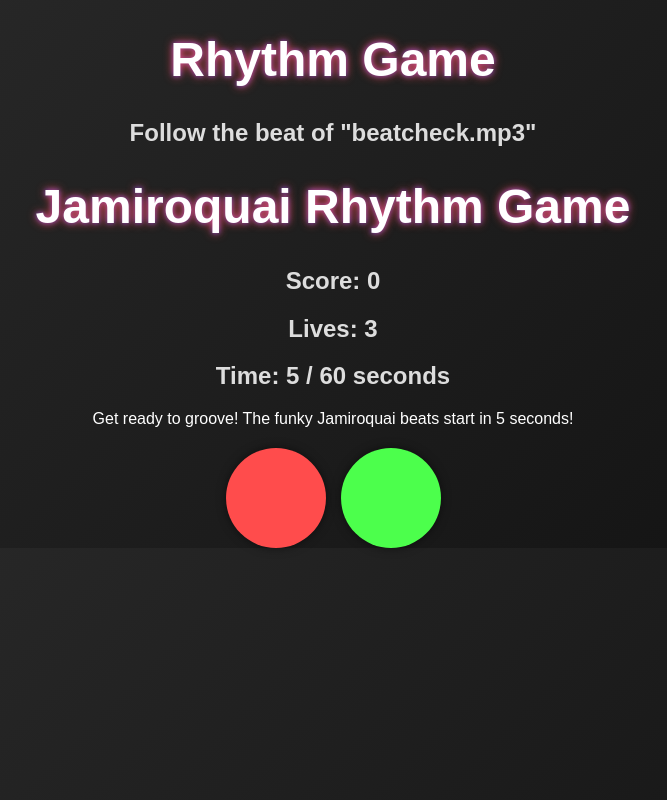
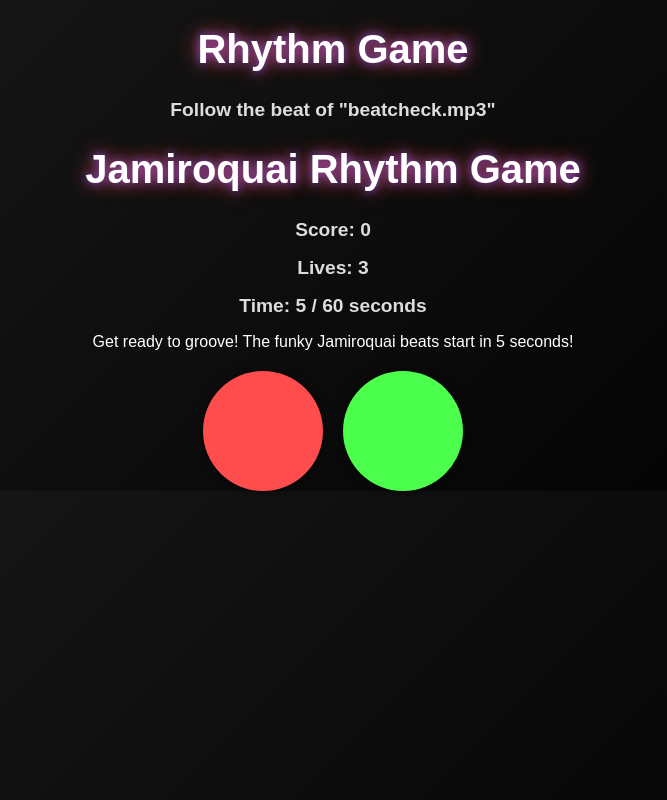
Before and after one commit to Ianropke/rytme, a React (Create React App) app: page / in a window 1280 px wide. Shown: the whole page, without its empty margins (307-974 px from the left). Built offline with nearby package versions, Linux system fonts and the light colour scheme; no server answers.

Commit message:
Update App.css

```diff
--- a/src/App.css
+++ b/src/App.css
@@ -1,37 +1,41 @@
 body {
   margin: 0;
   font-family: "Arial", sans-serif;
-  background: linear-gradient(135deg, #2b2b2b, #111);
+  background: linear-gradient(135deg, #1a1a1a, #000000);
   color: #fff;
   text-align: center;
 }
 
 h1 {
-  font-size: 3rem;
-  text-shadow: 0 0 10px #ff4c4c, 0 0 5px #4c4cff;
+  font-size: 2.5rem;
+  text-shadow: 0 0 20px #ff4c4c, 0 0 10px #4c4cff;
 }
 
 h2 {
-  font-size: 1.5rem;
+  font-size: 1.2rem;
   color: #ddd;
 }
 
 h3 {
-  font-size: 2rem;
+  font-size: 1.5rem;
   color: #ff4c4c;
-  text-shadow: 0 0 15px #ff4c4c;
+}
+
+.p {
+  font-size: 1rem;
+  margin: 10px 0;
 }
 
 .pad-container {
   display: flex;
   justify-content: center;
-  gap: 15px;
+  gap: 20px;
   margin-top: 20px;
 }
 
 .pad {
-  width: 100px;
-  height: 100px;
+  width: 120px;
+  height: 120px;
   border-radius: 50%;
   transition: transform 0.3s, box-shadow 0.3s;
 }
@@ -40,18 +44,3 @@
   transform: scale(1.2);
   box-shadow: 0 0 25px rgba(255, 255, 255, 0.8);
 }
-
-.reset-button {
-  background: #ff4c4c;
-  color: white;
-  font-size: 1.2rem;
-  padding: 10px 20px;
-  border: none;
-  border-radius: 25px;
-  cursor: pointer;
-}
-
-.reset-button:hover {
-  background: #ff6c6c;
-  transform: scale(1.1);
-}
```
